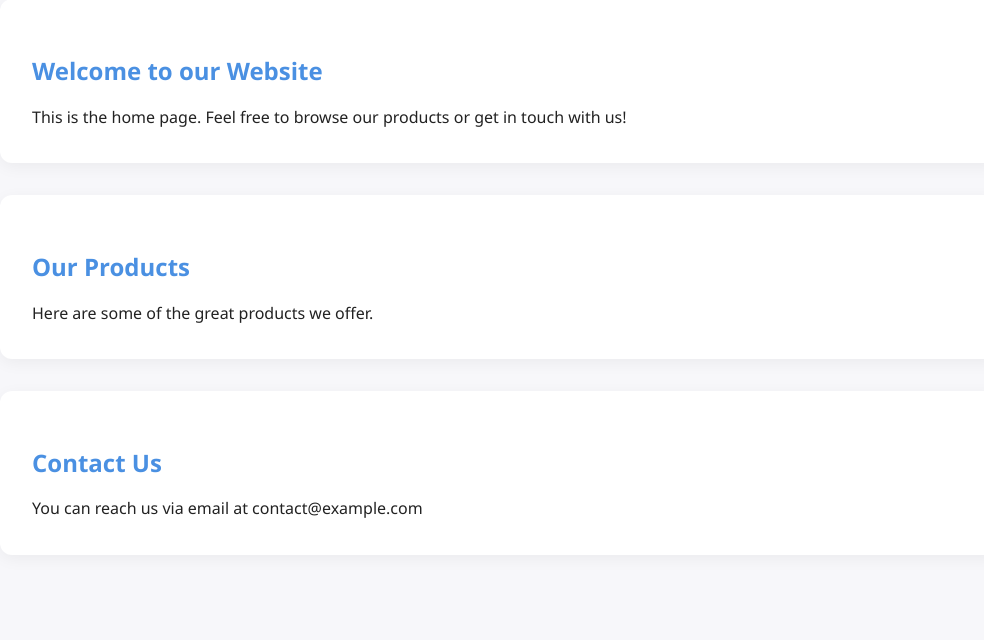
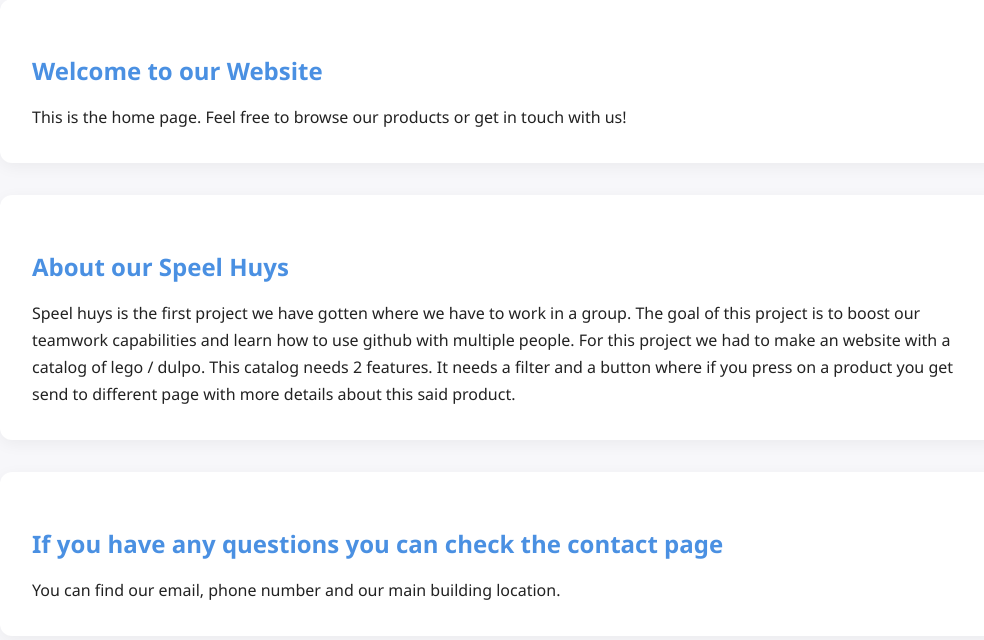
Before and after one commit to Handedblade/Speelhuis-project-nova-college, a PHP site: page / in a window 1280 px wide. Shown: the part 103-743 px from the top of the page, without its empty margins (140-1124 px from the left). Run offline with PHP 8.4, Linux system fonts and the light colour scheme.

Commit message:
wat toegevoegd

```diff
--- a/index.php
+++ b/index.php
@@ -33,13 +33,13 @@ include "Classes/themes.php";
         </section>
 
         <section class="content" id="products">
-            <h2>Our Products</h2>
-            <p>Here are some of the great products we offer.</p>
+            <h2>About our Speel Huys</h2>
+            <p>Speel huys is the first project we have gotten where we have to work in a group. The goal of this project is to boost our teamwork capabilities and learn how to use github with multiple people. For this project we had to make an website with a catalog of lego / dulpo. This catalog needs 2 features. It needs a filter and a button where if you press on a product you get send to different page with more details about this said product.</p>
         </section>
 
         <section class="content" id="contact">
-            <h2>Contact Us</h2>
-            <p>You can reach us via email at contact@example.com</p>
+            <h2>If you have any questions you can check the contact page</h2>
+            <p>You can find our email, phone number and our main building location.</p>
         </section>
     </main>
 
```
